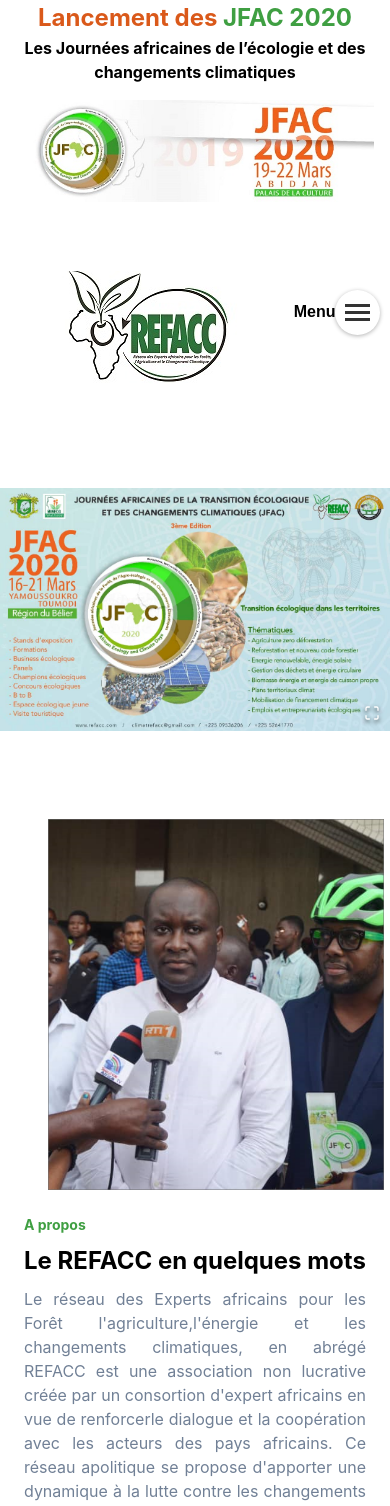
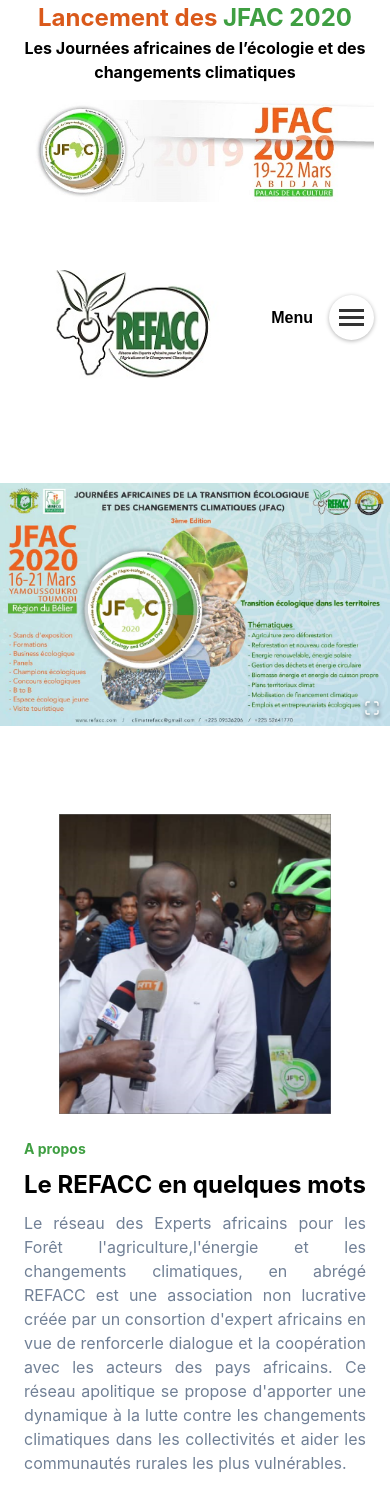
Before and after one commit to messan1/Refacc, a React (Create React App) app: page / in a window 390 px wide. Shown: the top 1506 px of the page. Built offline with nearby package versions, Linux system fonts and the light colour scheme; what react-animations would draw is missing.

Commit message:
Footer and header fixed

```diff
--- a/src/components/About.js
+++ b/src/components/About.js
@@ -5,7 +5,7 @@
   return (
     <div className="flex flex-1 justify-around items-start h-auto mb-24 md:flex-no-wrap sm:flex-wrap tiny:flex-wrap">
 
-      <img src={aboutimg} className="p-0 object-cover h-auto max-w-sm p-6 " alt="Mr Marcel Yao" />
+      <img src={aboutimg} className="p-0 object-cover h-auto xl:max-w-sm lg:max-w-sm md:max-w-sm mdi:max-w-sm sm:max-w-xs tiny:max-w-xs p-6 " alt="Mr Marcel Yao" />
       <div className="w-2/4 bg-white md:ml-8 self-start sm:w-full sm:m-0 tiny:w-full">
         <h5 className="font-bold text-sm mb-2 text-grefacc">A propos</h5>
         <h6 className="font-bold text-2xl mb-2">Le REFACC en quelques mots</h6>
--- a/src/components/Footer.js
+++ b/src/components/Footer.js
@@ -10,7 +10,7 @@
 
     <div className="footer-left">
 
-        <p className='text-white text-7xl'>REFACC</p>
+        <p className='text-white text-lg'>REFACC</p>
 
         <p className="footer-links">
             <Link href="/">Acceuil</Link>
--- a/src/components/Navbar.js
+++ b/src/components/Navbar.js
@@ -61,8 +61,8 @@
 
         </div>
         <div style={styles} className="lg:hidden">
-        <div className="flex justify-center items-center">
-        <p className="font-bold">Menu</p>
+        <div className="flex justify-center items-center mr-4">
+        <p className="font-bold m-4">Menu</p>
         <Popup
           modal
           overlayStyle={{background: 'rgba(255,255,255,0.98'}}
--- a/src/pages/Homepage.js
+++ b/src/pages/Homepage.js
@@ -103,7 +103,7 @@
         <div className="bg-grefacc h-1 w-16 m-auto" />
         <section className="inf-bg-counter justify-center ">
 
-          <BouncyDiv className="flex justify-around m-8 items-center flex-wrap  h-64">
+          <BouncyDiv className="flex justify-around m-8 items-center flex-wrap xl:h-64 lg:h-64 h-auto">
 
             <Counter number={12000} text="Visiteurs" />
 
```
